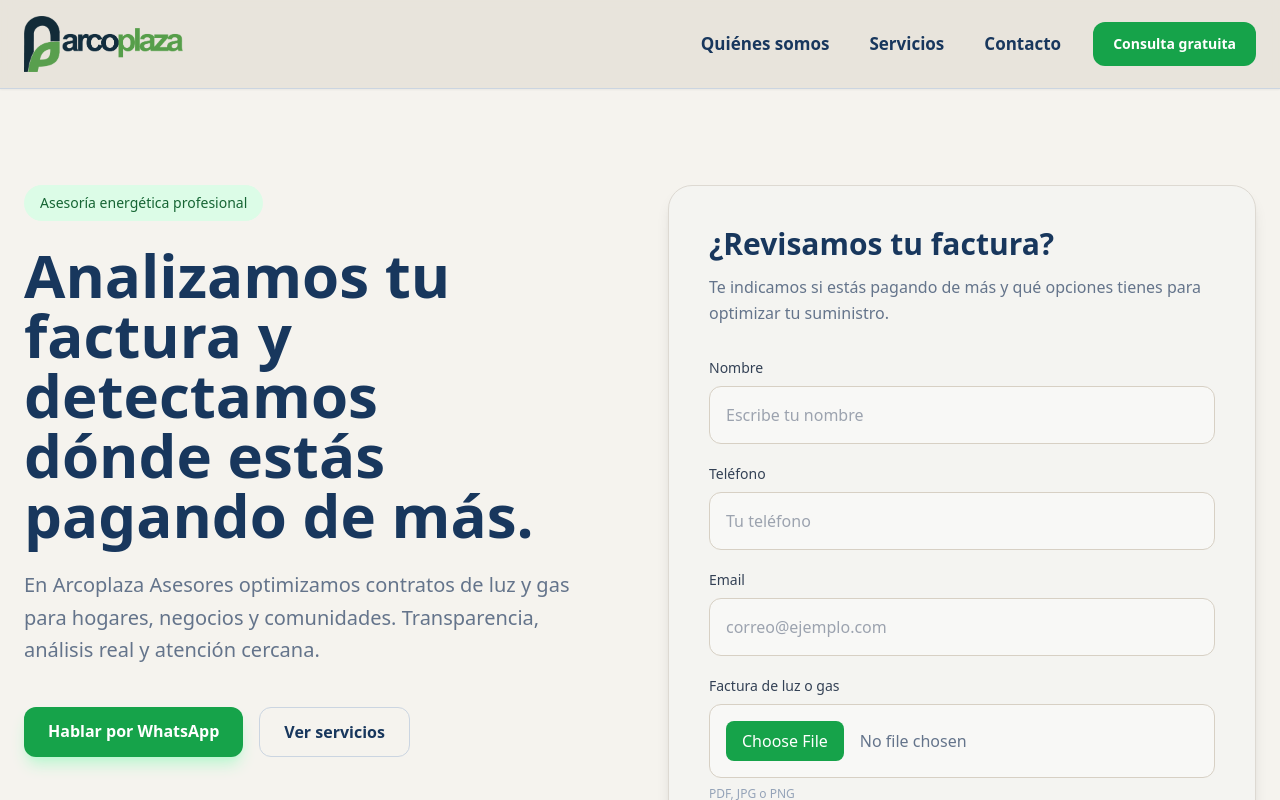
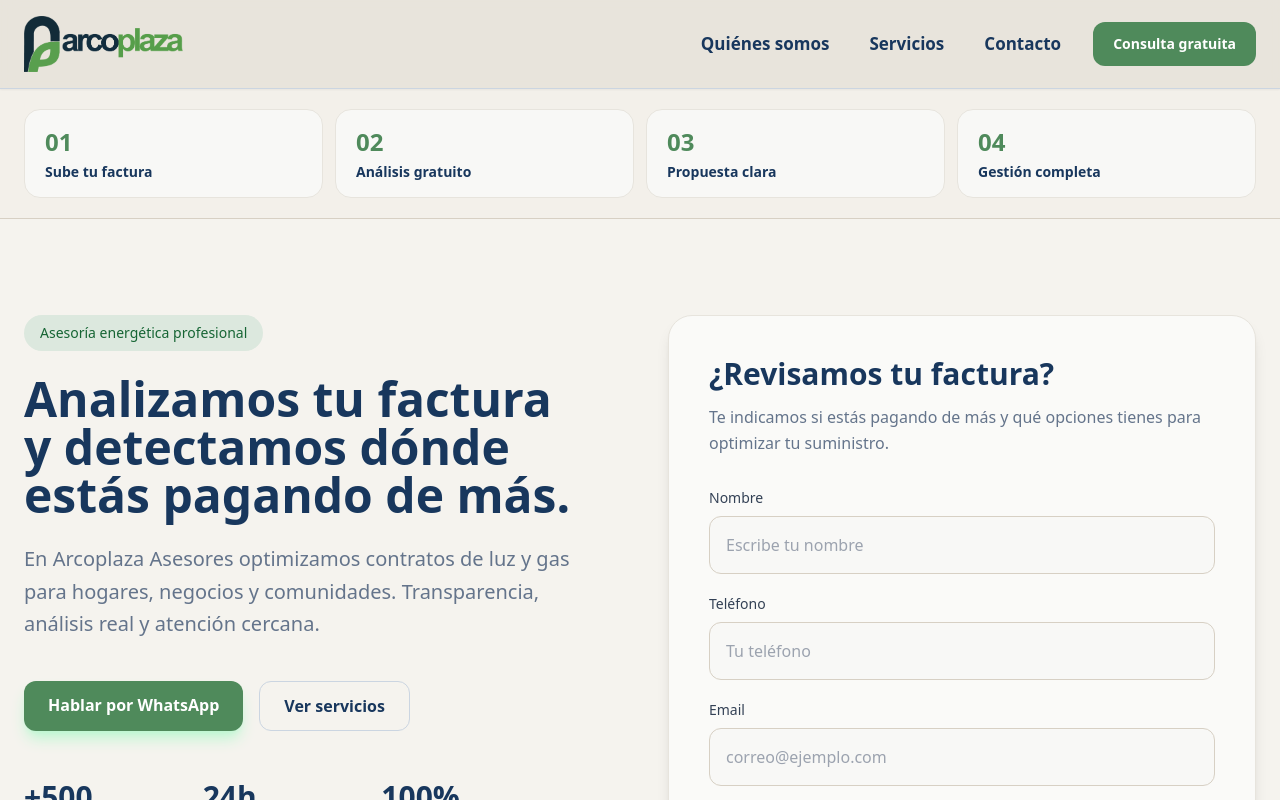
Before and after one commit to albatrosh-jpeg/arcoplaza-web, a React (Vite) app: page / in a window 1280 px wide. Shown: the top 800 px of the page. Built offline with nearby package versions, Linux system fonts and the light colour scheme.

Commit message:
refinamiento visual home

```diff
--- a/src/App.jsx
+++ b/src/App.jsx
@@ -193,13 +193,48 @@ export default function ArcoplazaLanding() {
 </nav>
     <a
       href="https://wa.me/34669633694"
-      className="bg-green-600 hover:bg-green-700 transition-colors text-white px-5 py-3 rounded-xl text-sm font-semibold"
+      className="bg-corporateGreen hover:bg-corporateGreen-dark transition-colors text-white px-5 py-3 rounded-xl text-sm font-semibold"
     >
       Consulta gratuita
     </a>
 
   </div>
 </header>
+<section className="bg-[#f3f0ea] border-b border-[#d7d0c4]">
+
+  <div className="max-w-7xl mx-auto px-6 py-5">
+
+    <div className="grid grid-cols-2 lg:grid-cols-4 gap-3">
+
+      {[
+        'Sube tu factura',
+        'Análisis gratuito',
+        'Propuesta clara',
+        'Gestión completa'
+      ].map((step, index) => (
+
+        <div
+          key={step}
+          className="bg-[#f8f8f6] border border-[#e7e4dd] rounded-2xl px-5 py-4"
+        >
+
+          <div className="text-corporateGreen text-2xl font-black mb-1">
+            0{index + 1}
+          </div>
+
+          <div className="text-sm font-semibold text-corporate leading-snug">
+            {step}
+          </div>
+
+        </div>
+
+      ))}
+
+    </div>
+
+  </div>
+
+</section>
 {/* HERO */}
 <section
   id="inicio"
@@ -209,13 +244,14 @@ export default function ArcoplazaLanding() {
 
   <div className="relative max-w-7xl mx-auto px-6 py-16 lg:py-24 grid lg:grid-cols-2 gap-14 items-start">
           <div>
-            <div className="inline-flex items-center gap-2 bg-green-100 text-green-800 px-4 py-2 rounded-full text-sm font-medium mb-6">
+            <div className="inline-flex items-center gap-2 bg-corporateGreen-light text-green-800 px-4 py-2 rounded-full text-sm font-medium mb-6">
               Asesoría energética profesional
             </div>
 
-<h1 className="text-5xl lg:text-6xl font-black text-corporate leading-tight mb-6">
-  Analizamos tu factura y detectamos <br />
-  dónde estás pagando de más.
+<h1 className="text-4xl lg:text-5xl font-black text-corporate leading-[0.95] mb-6">
+  Analizamos tu factura <br />
+  y detectamos dónde <br />
+  estás pagando de más.
 </h1>
 
             <p className="text-xl text-slate-500 leading-relaxed max-w-xl mb-10">
@@ -226,7 +262,7 @@ export default function ArcoplazaLanding() {
             <div className="flex flex-col sm:flex-row gap-4">
               <a
                 href="https://wa.me/34669633694"
-                className="bg-green-600 hover:bg-green-700 transition-colors text-white px-6 py-3 rounded-xl font-semibold shadow-lg shadow-green-200"
+                className="bg-corporateGreen hover:bg-corporateGreen-dark transition-colors text-white px-6 py-3 rounded-xl font-semibold shadow-lg shadow-green-200"
               >
                 Hablar por WhatsApp
               </a>
@@ -257,7 +293,7 @@ export default function ArcoplazaLanding() {
             </div>
              </div>
 
-          <div className="bg-[#f4f4f1] rounded-3xl border border-[#ddd9d2] p-8 lg:p-10 shadow-lg">
+          <div className="bg-[#fafaf8] rounded-3xl border border-[#e7e4dd] p-8 lg:p-10 shadow-lg">
 
   <div className="mb-8">
     <div className="text-3xl font-black text-corporate mb-3">
@@ -337,7 +373,7 @@ export default function ArcoplazaLanding() {
         file:py-2
         file:border-0
         file:rounded-lg
-        file:bg-green-600
+        file:bg-corporateGreen
         file:text-white
         file:font-medium
         hover:file:bg-green-700
@@ -364,7 +400,7 @@ export default function ArcoplazaLanding() {
 
     <button
       type="submit"
-      className="w-full bg-green-600 hover:bg-green-700 transition-colors text-white py-4 rounded-xl font-semibold"
+      className="w-full bg-corporateGreen hover:bg-corporateGreen-dark transition-colors text-white py-4 rounded-xl font-semibold"
     >
       Solicitar revisión gratuita
     </button>
@@ -451,7 +487,7 @@ export default function ArcoplazaLanding() {
       </section>
 
       {/* AHORRO ENERGÉTICO */}
-      <section id="ahorro" className="bg-green-600 text-white">
+      <section id="ahorro" className="bg-corporateGreen text-white">
         <div className="max-w-7xl mx-auto px-6 py-24 grid lg:grid-cols-2 gap-16 items-center">
           <div>
             <div className="uppercase tracking-wider text-sm font-semibold mb-4 text-green-100">
@@ -486,44 +522,6 @@ export default function ArcoplazaLanding() {
           </div>
         </div>
       </section>
-<section className="bg-[#f8f8f6] border-y border-[#d7d0c4]">
-  <div className="max-w-7xl mx-auto px-6 py-24">
-
-    <div className="max-w-2xl mb-14">
-      <div className="text-[#1faa59] font-semibold uppercase tracking-wider text-sm mb-4">
-        Cómo trabajamos
-      </div>
-
-      <h2 className="text-4xl lg:text-5xl font-black leading-tight mb-6">
-        Un proceso claro y sin complicaciones.
-      </h2>
-    </div>
-
-    <div className="grid md:grid-cols-4 gap-6">
-
-      {[
-        'Envío de factura',
-        'Análisis gratuito',
-        'Propuesta optimizada',
-        'Gestión del cambio'
-      ].map((step, index) => (
-        <div
-          key={step}
-          className="bg-[#f8f6f1] border border-[#d7d0c4] rounded-3xl p-8"
-        >
-          <div className="text-5xl font-black text-[#1faa59] mb-6">
-            {index + 1}
-          </div>
-
-          <div className="text-xl font-bold text-corporate">
-            {step}
-          </div>
-        </div>
-      ))}
-
-    </div>
-  </div>
-</section>
       {/* OPINIONES */}
       <section id="opiniones" className="max-w-7xl mx-auto px-6 py-24 bg-[#e8e4dc]">
         <div className="max-w-2xl mb-14">
@@ -586,7 +584,7 @@ export default function ArcoplazaLanding() {
               <div className="pt-4">
                 <a
                   href="mailto:info@arcoplazaasesores.es"
-                  className="inline-flex bg-green-600 hover:bg-green-700 transition-colors text-white px-6 py-3 rounded-xl font-semibold"
+                  className="inline-flex bg-corporateGreen hover:bg-corporateGreen-dark transition-colors text-white px-6 py-3 rounded-xl font-semibold"
                 >
                   Solicitar asesoramiento
                 </a>
--- a/tailwind.config.js
+++ b/tailwind.config.js
@@ -9,7 +9,13 @@ export default {
     extend: {
       colors: {
         corporate: {
-          DEFAULT: "#18375D", // azul corporativo
+          DEFAULT: "#18375D",
+        },
+
+        corporateGreen: {
+          DEFAULT: "#4F8A5B",
+          dark: "#3F7A54",
+          light: "#DCE8DE",
         },
       },
     },
```
